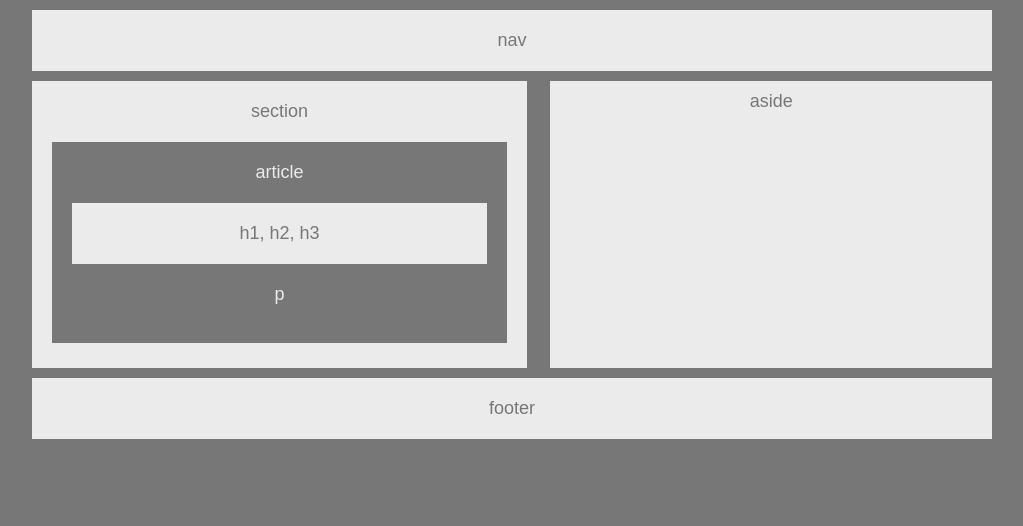
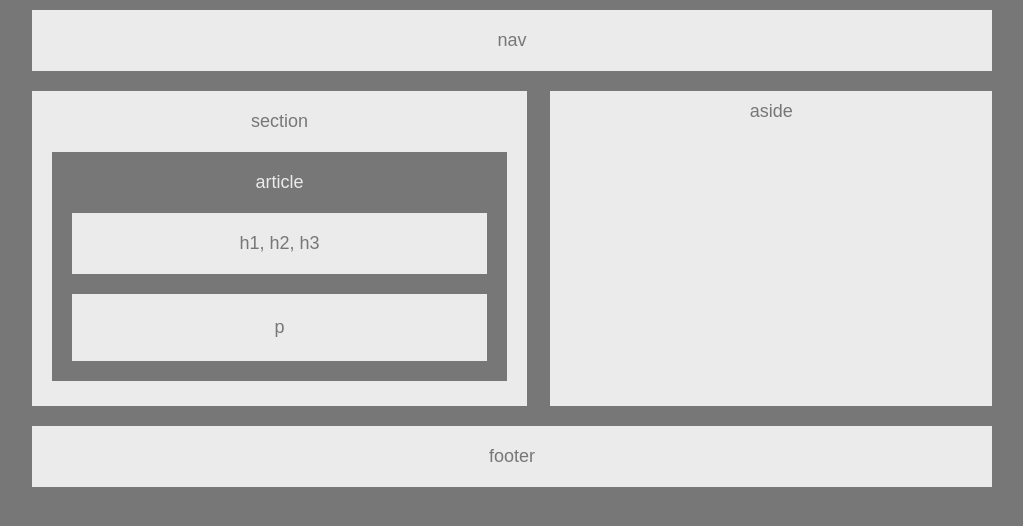
Before and after one commit to markkbrown1/HW-Wireframe, a PHP site: page / in a window 1280 px wide. Shown: the part 69-595 px from the top of the page, without its empty margins (118-1141 px from the left). Run offline with PHP 8.4, Linux system fonts and the light colour scheme.

Commit message:
final changes

```diff
--- a/index.html
+++ b/index.html
@@ -29,7 +29,7 @@
     <div id="division">
       h1, h2, h3
     </div>
-    <div id="paragragh">
+    <div id="paragraph">
       <p>p</p>
     </div>
   </section>
--- a/style.css
+++ b/style.css
@@ -31,6 +31,7 @@ header {
 .box{
 	width: 495px;
 	padding: 20px;
+	margin-top: 20px;
 	margin-bottom: 10px;
 	background: #ebebeb;
 	 color: #777;
@@ -51,20 +52,18 @@ header {
 	padding: 20px;
 	margin-top: 20px;
 	margin-bottom: 5px;
-	/*background-color: #777*/
 	color:#ebebeb;
 }
 #paragraph{
-	background-color: white;
-	padding: 20px;
+	background-color: #ebebeb;
+	padding: 5px;
 }
+p{
+
+	background: #ebebeb;
+	color: #777;
 }
-<p>{
 
-	margin-bottom: 20px;
-	background: #ebebeb;
-	margin-top: 20px;
-}
 
 #division {
 
@@ -77,9 +76,10 @@ header {
 
 aside {
 	width: 46%;
-	height: 287px;
+	height: 315px;
 	border: 1px;solid #777;
 	padding: 10px;
+	margin-top: 10px;
 	margin-left: 10px;
   background: #ebebeb;
   color: #777;
@@ -90,6 +90,7 @@ aside {
 footer { clear: both;
 	overflow:auto;
 	padding: 20px;
+	margin-top: 20px;
 	margin-bottom: 20px;
   background: #ebebeb;
    color: #777;
```
